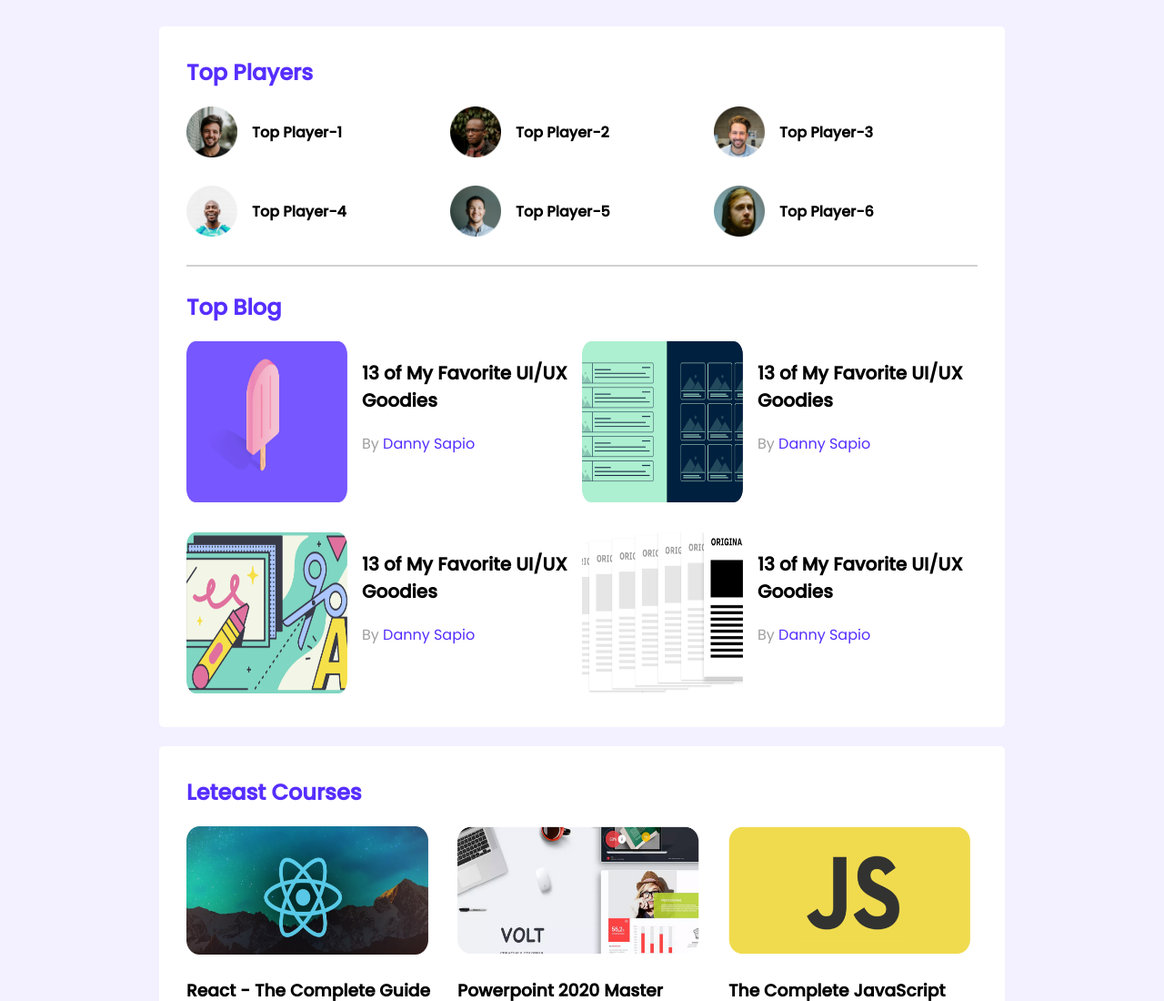
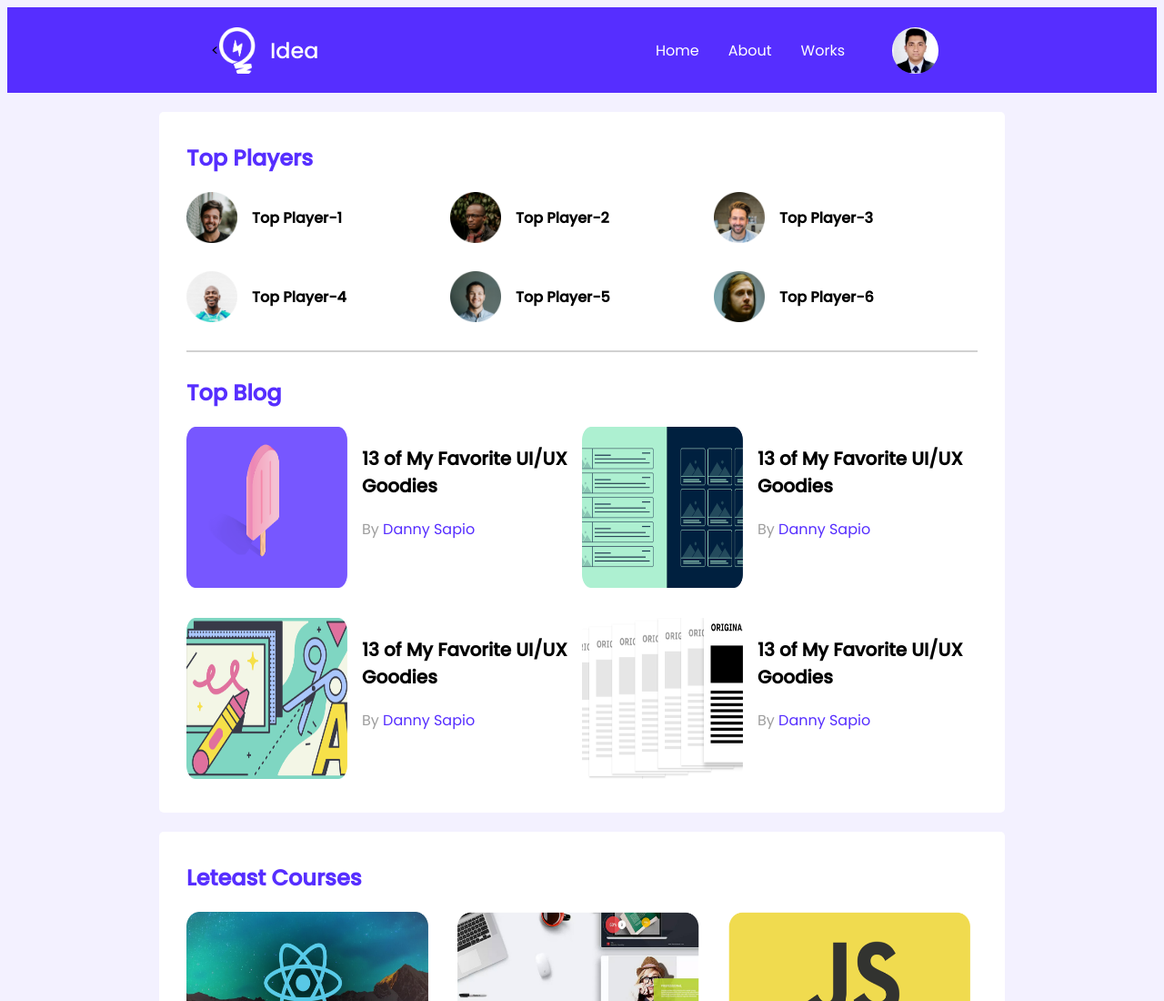
Before and after one commit to nahidn228/leader-board-css3, a plain HTML site: page index.html in a window 1280 px wide. Shown: the top 1100 px of the page at 91% size. Drawn offline with Linux system fonts and the light colour scheme.

Commit message:
navigation added

```diff
--- a/index.html
+++ b/index.html
@@ -15,7 +15,21 @@
   </head>
   <body>
     <!-- header start -->
-    <header></header>
+    <header>
+      <nav class="navigation">
+        <div class="logo">
+          <<img src="images/icons/logo.png" alt="" />
+          <h4>Idea</h4>
+        </div>
+
+        <div class="menu">
+          <a href="">Home</a>
+          <a href="">About</a>
+          <a href="">Works</a>
+          <img class="menu-img" src="images/pic-1.jpg" alt="" />
+        </div>
+      </nav>
+    </header>
     <!-- header end -->
     <main>
       <!-- top players and top blogs -->
@@ -125,7 +139,9 @@
               <img src="images/courses/course-2.png" alt="" />
             </div>
             <div class="course-detail">
-              <h3 class="course-title">Powerpoint 2020 Master Powerpoint Cour</h3>
+              <h3 class="course-title">
+                Powerpoint 2020 Master Powerpoint Cour
+              </h3>
               <p class="course-author">Walter Scott</p>
               <div class="course-info">
                 <div>
--- a/styles/style.css
+++ b/styles/style.css
@@ -1,6 +1,53 @@
 /* fonts poppins */
 @import url("https://fonts.googleapis.com/css2?family=Poppins:wght@400;500&display=swap");
 /* common style or utilities */
+.navigation {
+  display: flex;
+  justify-content: space-between;
+  width: 100%;
+  background-color: #562eff;
+}
+.logo {
+  display: flex;
+  align-items: center;
+  margin-left: 28vh;
+}
+
+.logo img {
+  width: 40px;
+  height: 51px;
+}
+h4 {
+  font-weight: 500;
+  font-size: 24px;
+  margin-left: 16px;
+  top: 33px;
+  color: #ffffff;
+}
+.navigation {
+  height: 94px;
+}
+.navigation a {
+  text-decoration: none;
+  color: #ffffff;
+  /* margin-top: 44px;
+  margin-bottom: 26px; */
+}
+.menu {
+  display: flex;
+  align-items: center;
+}
+.menu a {
+  margin: 2vh;
+}
+.menu img {
+  width: 51px;
+  height: 51px;
+  border-radius: 25px;
+  margin-right: 30vh;
+  margin-left: 36px;
+}
+
 body {
   font-family: "Poppins", sans-serif;
   background-color: #f3f1ff;
```
Also changed, not shown: images/pic-1.jpg (added).
